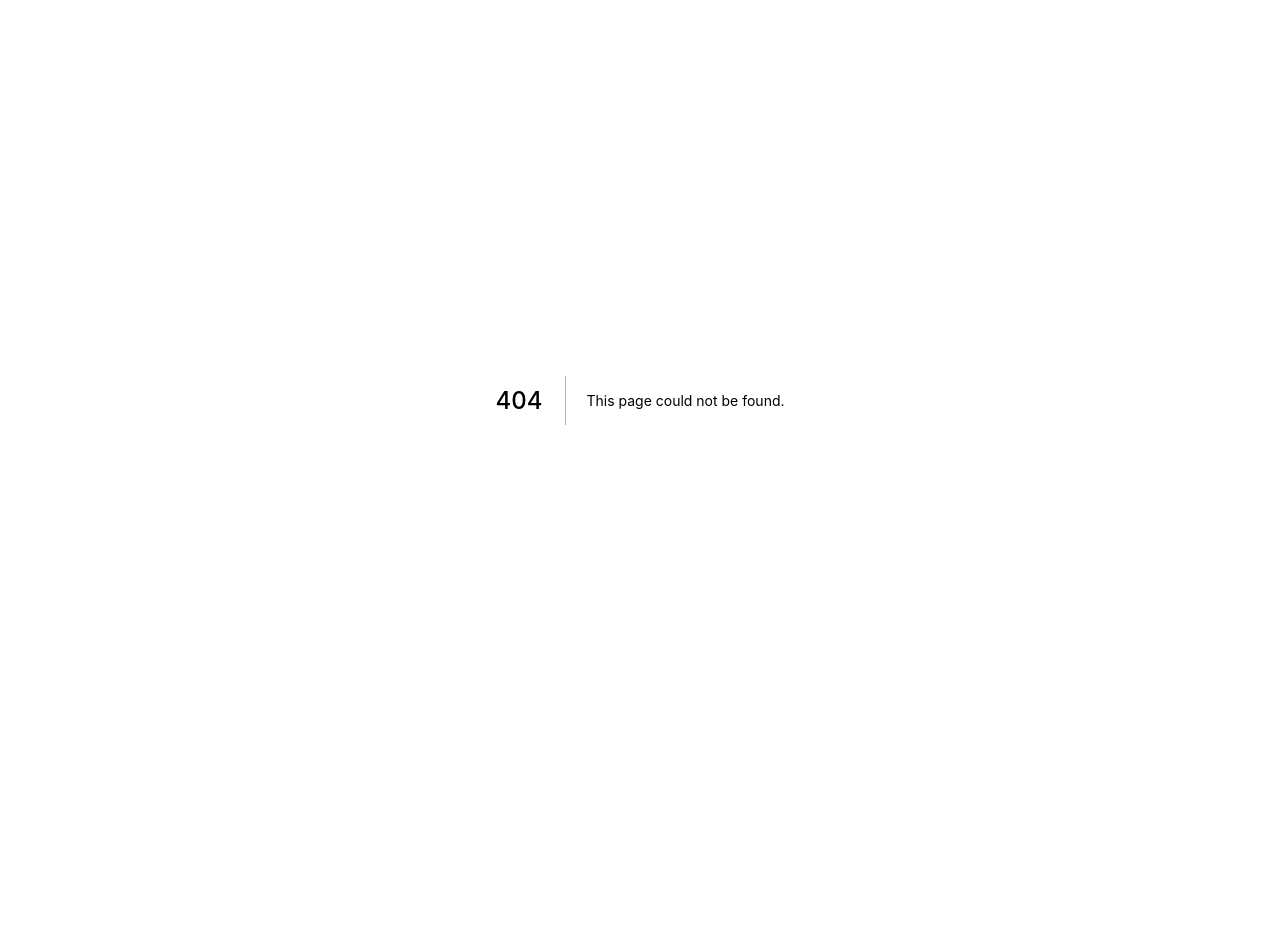
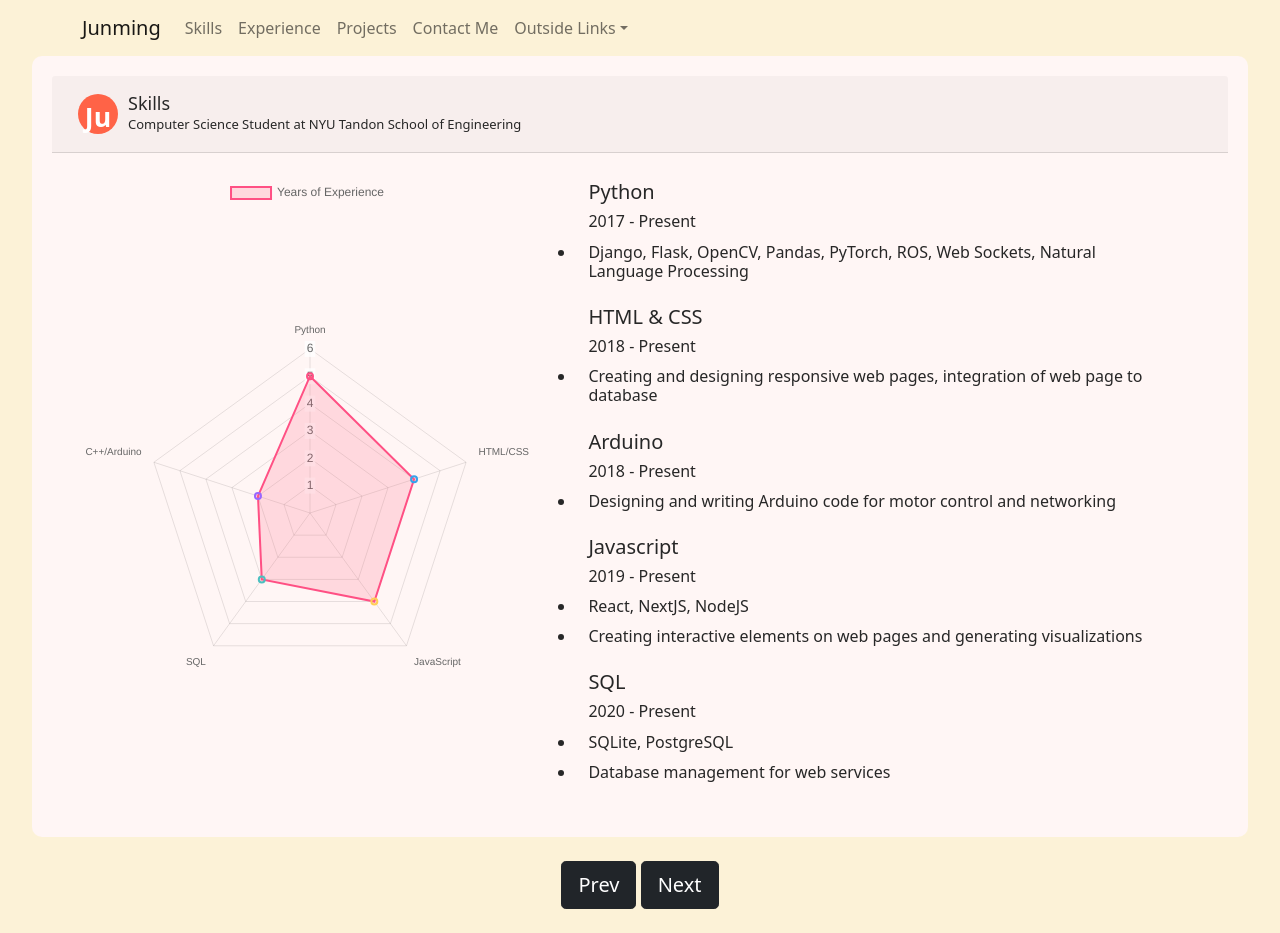
Before and after one commit to Junming-Qiu/ReactSite, a Next.js app: page /skills in a window 1280 px wide. Before the commit this address had no page. Before the commit the page ends 800 px from the top, so only its background shows below. Built offline with nearby package versions, Linux system fonts and the light colour scheme.

Commit message:
added skills

```diff
--- a/components/defaultcard.js
+++ b/components/defaultcard.js
@@ -1,6 +1,8 @@
 import Container from "react-bootstrap/Container";
 import Row from "react-bootstrap/Row";
 import Col from "react-bootstrap/Col";
+import { Chart } from 'chart.js/auto'
+import { Radar } from "react-chartjs-2";
 
 // import Carousel from "react-bootstrap/Carousel";
 // import Image from "next/image";
@@ -21,13 +23,33 @@ function DefaultCard(props){
 
                 <Container>
                     <Row className="cardbody">
-                        {/* {props.imgs.map(function(imgs){
+                        {props.imgs.map(function(imgs){
                             return (
-                                <Col>
+                                <Col md={{span:10, offset:1}} xl={{span:5, offset:0}}>
+                                    <Radar
+                                        className="mt-4"
+                                        data={imgs}
+                                        width={500}
+                                        height={500}
+                                        options={{
+                                            responsive: true,
+                                            maintainAspectRatio: false,
+                                            scale: {
+                                                angleLines: {
+                                                    display: false
+                                                },
+                                                suggestedMin: 0,
+                                                suggestedMax: 6,
+                                                ticks : {
+                                                    precision : 0
+                                                }
+                                            }
 
+                                        }}
+                                    />
                                 </Col>
                             )
-                        })} */}
+                        })}
 
                         <Col className="card-text mt-3" >
                             <ul>
--- a/components/navbar.js
+++ b/components/navbar.js
@@ -16,6 +16,7 @@ function NavbarMine(props){
             <Navbar.Toggle aria-controls="basic-navbar-nav" />
             <Navbar.Collapse id="basic-navbar-nav">
               <Nav className="me-auto">
+                <Nav.Link href="/skills">Skills</Nav.Link>
                 <Nav.Link href="/experience">Experience</Nav.Link>
                 <Nav.Link href="/projects">Projects</Nav.Link>
                 <Nav.Link href="/">Contact Me</Nav.Link>
--- a/package.json
+++ b/package.json
@@ -9,6 +9,7 @@
   },
   "dependencies": {
     "bootstrap": "^5.1.0",
+    "chartjs": "^0.3.24",
     "jquery": "^3.6.0",
     "next": "^11.1.0",
     "react": "^17.0.2",
@@ -21,8 +22,6 @@
     "autoprefixer": "^10.3.2",
     "eslint": "7.31.0",
     "eslint-config-next": "11.0.1",
-    "postcss": "^8.3.6",
-    "tailwindcss": "3.0.11"
-
+    "postcss": "^8.3.6"
   }
 }
--- a/pages/experience.js
+++ b/pages/experience.js
@@ -8,8 +8,8 @@ function Experience(props){
         <div>
             <NavbarMine name="Junming"/>
 
-            <DefaultCard title="Experiences" info={ExperienceInfo}/>
-            <NextButton prev="/" next="/projects"/>
+            <DefaultCard imgs={[]} title="Experiences" info={ExperienceInfo}/>
+            <NextButton prev="/skills" next="/projects"/>
             <br/>
         </div>
     );
--- a/pages/index.js
+++ b/pages/index.js
@@ -9,7 +9,7 @@ export default function Home() {
     <div className="bkground">
         <NavbarMine name="Junming"/>
         <BioCard/>
-        <NextButton prev="/projects" next="/experience"/>
+        <NextButton prev="/projects" next="/skills"/>
         <br/>
     </div>
 
--- a/pages/projects.js
+++ b/pages/projects.js
@@ -7,7 +7,7 @@ function Projects(props){
     return (
         <div>
             <NavbarMine name="Junming"/>
-            <DefaultCard title="Projects" info={ProjectInfo}/>
+            <DefaultCard imgs={[]} title="Projects" info={ProjectInfo}/>
             <NextButton prev="/experience" next="/"/>
             <br/>
         </div>
--- /dev/null
+++ b/pages/skills.js
@@ -0,0 +1,40 @@
+import NavbarMine from '../components/navbar.js';
+import DefaultCard from '../components/defaultcard.js';
+import SkillsInfo from '../public/skills.json';
+import NextButton from '../components/nextButton.js';
+
+var data = {
+        labels: ['Python', 'HTML/CSS', 'JavaScript', 'SQL', 'C++/Arduino'],
+        datasets: [{
+            label: 'Years of Experience',
+            data: [5, 4, 4, 3, 2],
+            backgroundColor: [
+                'rgba(255, 99, 132, 0.2)',
+            ],
+            borderColor: [
+                'rgba(255, 80, 132, 1)',
+                'rgba(54, 162, 235, 1)',
+                'rgba(255, 206, 86, 1)',
+                'rgba(75, 192, 192, 1)',
+                'rgba(153, 102, 255, 1)',
+
+            ],
+            borderWidth: 2
+
+        }
+    ]
+}
+
+
+function Skills(props){
+    return (
+        <div>
+            <NavbarMine name="Junming"/>
+            <DefaultCard imgs={[data]} title="Skills" info={SkillsInfo} />
+            <NextButton prev="/" next="/experience"/>
+            <br/>
+        </div>
+    )
+}
+
+export default Skills;
--- /dev/null
+++ b/public/skills.json
@@ -0,0 +1,47 @@
+[
+    {
+        "name" : "Python",
+        "where" : "",
+        "desc" : ["Django, Flask, OpenCV, Pandas, PyTorch, ROS, Web Sockets, Natural Language Processing"],
+        "when" : "2017 - Present",
+        "links" : []
+    },
+
+    {
+        "name" : "HTML & CSS",
+        "where" : "",
+        "desc" : ["Creating and designing responsive web pages, integration of web page to database"],
+        "when" : "2018 - Present",
+        "links" : []
+    },
+
+    {
+        "name" : "Arduino",
+        "where" : "",
+        "desc" : ["Designing and writing Arduino code for motor control and networking"],
+        "when" : "2018 - Present",
+        "links" : []
+    },
+
+    {
+        "name" : "Javascript",
+        "where" : "",
+        "desc" : [
+            "React, NextJS, NodeJS",
+            "Creating interactive elements on web pages and generating visualizations"
+        ],
+        "when" : "2019 - Present",
+        "links" : []
+    },
+
+    {
+        "name" : "SQL",
+        "where" : "",
+        "desc" : [
+            "SQLite, PostgreSQL",
+            "Database management for web services"
+        ],
+        "when" : "2020 - Present",
+        "links" : []
+    }
+]
```
Also changed, not shown: styles/biocard.css (line endings or trailing spaces), 1 other file (tests, documents, lock files or other folders).
